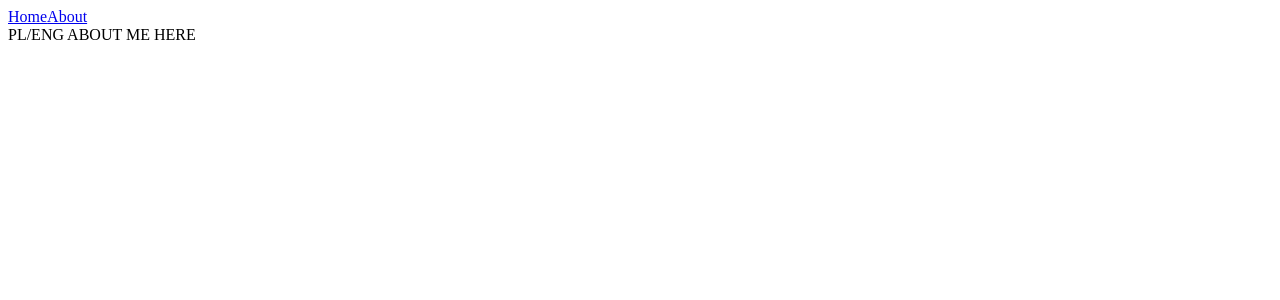
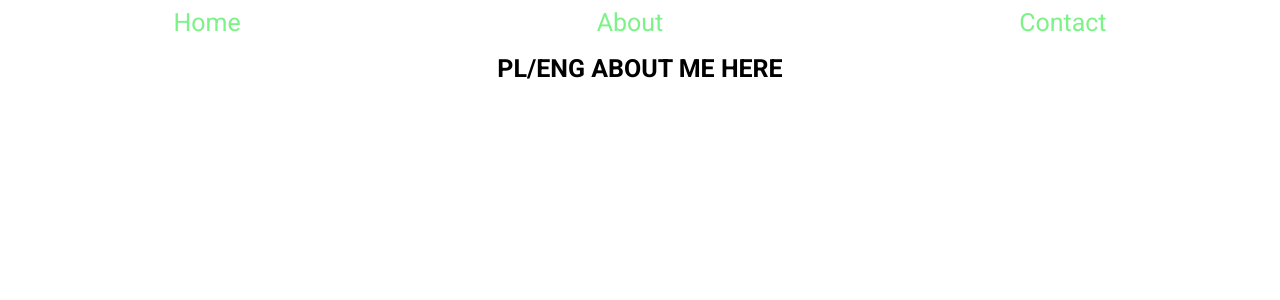
Before and after one commit to MaccSob/MySite, a Next.js app in the folder mysite/: page /about in a window 1280 px wide. Shown: the top 300 px of the page. Built offline with nearby package versions, Linux system fonts and the light colour scheme.

Commit message:
trying out styles

```diff
--- a/mysite/src/app/about/page.tsx
+++ b/mysite/src/app/about/page.tsx
@@ -6,7 +6,7 @@ const About = () => {
 
     return <>
 
-    PL/ENG ABOUT ME HERE
+    <h1> PL/ENG ABOUT ME HERE </h1>
 
 
 
--- a/mysite/src/app/contact/page.tsx
+++ b/mysite/src/app/contact/page.tsx
@@ -6,7 +6,7 @@ const Contact = () => {
 
     return <>
 
-   CONTACT HERE PL/ENG
+    <h1>CONTACT HERE PL/ENG </h1>
 
 
 
--- a/mysite/src/app/navigation/navbar.tsx
+++ b/mysite/src/app/navigation/navbar.tsx
@@ -2,6 +2,7 @@
 
 import { usePathname } from 'next/navigation'
 import Link from 'next/link'
+import '../ui/navbar.css'
 
 export function NavLinks() {
   const pathname = usePathname()
@@ -18,6 +19,13 @@ export function NavLinks() {
       >
         About
       </Link>
+
+      <Link
+        className={`link ${pathname === '/contact' ? 'active' : ''}`}
+        href="/contact"
+      >
+        Contact
+      </Link>
     </nav>
   )
 }
--- /dev/null
+++ b/mysite/src/app/ui/navbar.css
@@ -0,0 +1,20 @@
+@import url('https://fonts.googleapis.com/css2?family=Roboto:ital,wght@0,100..900;1,100..900&display=swap');
+
+* {
+      font-family: "Roboto", sans-serif;
+    font-size: 25px;
+}
+nav {
+    display: flex;
+    justify-content: space-around;
+    flex-direction: row;
+    gap: 25px;
+}
+a {
+    list-style: none;
+    text-decoration: none;
+    color: rgba(21, 234, 42, 0.563);
+}
+h1 {
+    text-align: center;
+}
```
